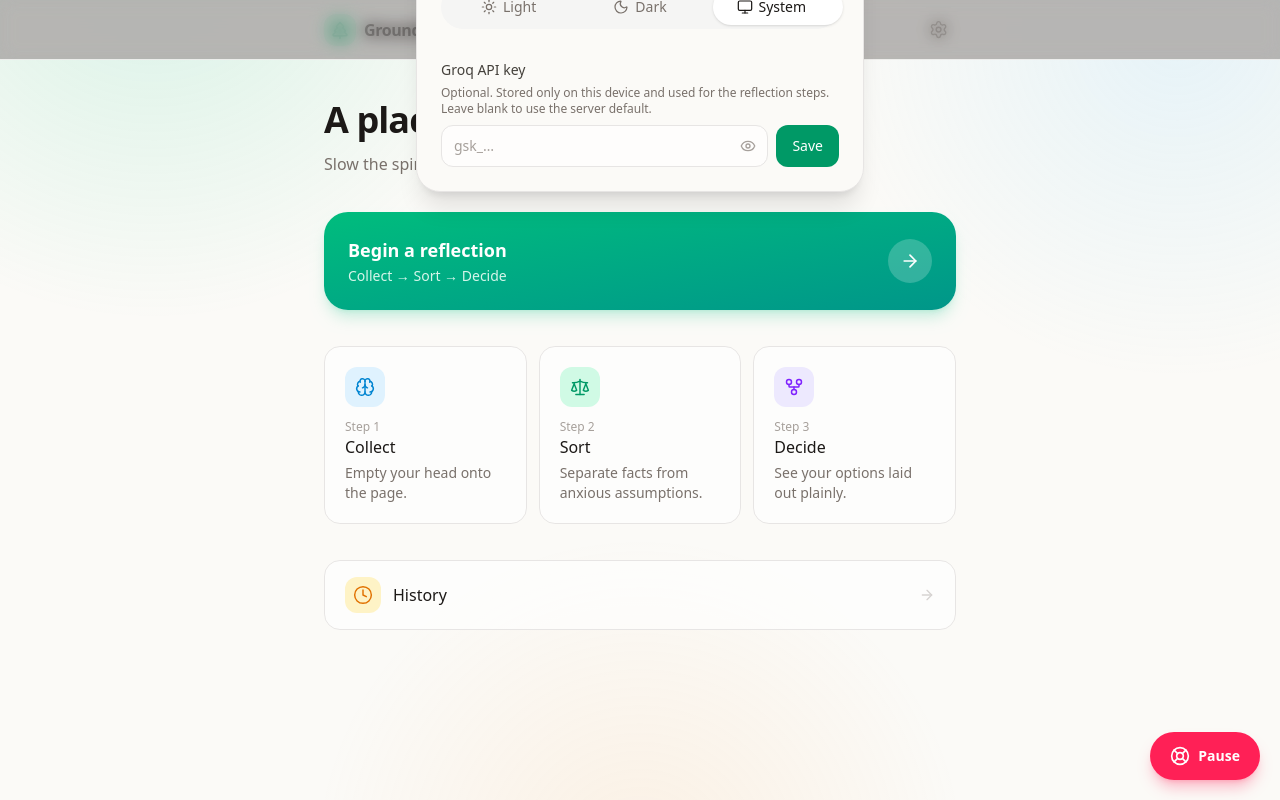
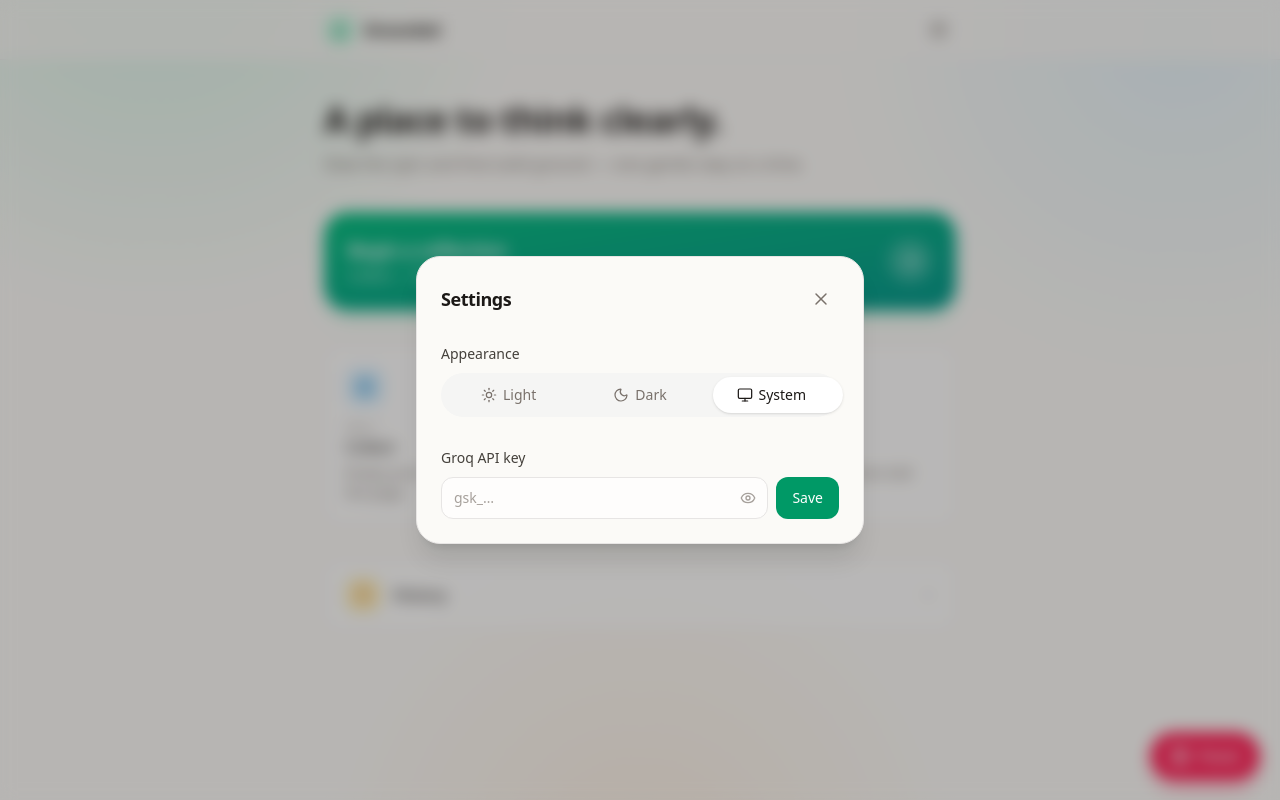
Before and after one commit to g1ngerBrad/Grounded, a Next.js app: page / in a window 1280 px wide. Both pictures are taken after a click on the button "Settings". Built offline with nearby package versions, Linux system fonts and the light colour scheme.

Commit message:
settings update

```diff
--- a/components/Settings.tsx
+++ b/components/Settings.tsx
@@ -1,6 +1,7 @@
 "use client";
 
 import { useEffect, useRef, useState } from "react";
+import { createPortal } from "react-dom";
 import { useTheme } from "next-themes";
 import { Settings as SettingsIcon, Sun, Moon, Monitor, X, Check, Eye, EyeOff } from "lucide-react";
 import { getGroqKey, setGroqKey } from "@/lib/settings";
@@ -41,9 +42,9 @@ function SettingsModal({ onClose }: { onClose: () => void }) {
     };
   }, [onClose]);
 
-  return (
+  return createPortal(
     <div
-      className="fixed inset-0 z-[70] flex items-end justify-center bg-stone-900/30 p-0 backdrop-blur-sm sm:items-center sm:p-6"
+      className="fixed inset-0 z-[70] flex items-center justify-center overflow-y-auto bg-stone-900/30 p-4 backdrop-blur-sm sm:p-6"
       onClick={onClose}
     >
       <div
@@ -51,7 +52,7 @@ function SettingsModal({ onClose }: { onClose: () => void }) {
         aria-modal="true"
         aria-label="Settings"
         onClick={(e) => e.stopPropagation()}
-        className="animate-rise w-full max-w-md rounded-t-3xl border border-stone-200 bg-[var(--bg)] p-6 shadow-xl dark:border-stone-800 sm:rounded-3xl"
+        className="animate-rise my-auto w-full max-w-md rounded-3xl border border-stone-200 bg-[var(--bg)] p-6 shadow-xl dark:border-stone-800"
       >
         <div className="flex items-center justify-between">
           <h2 className="text-lg font-semibold tracking-tight">Settings</h2>
@@ -70,7 +71,8 @@ function SettingsModal({ onClose }: { onClose: () => void }) {
           <GroqKeyField />
         </div>
       </div>
-    </div>
+    </div>,
+    document.body,
   );
 }
 
@@ -142,9 +144,6 @@ function GroqKeyField() {
       <label htmlFor="groq-key" className="text-sm font-medium text-stone-700 dark:text-stone-300">
         Groq API key
       </label>
-      <p className="mt-1 text-xs text-stone-500 dark:text-stone-400">
-        Optional. Stored only on this device and used for the reflection steps. Leave blank to use the server default.
-      </p>
       <div className="mt-2 flex gap-2">
         <div className="relative flex-1">
           <input
--- a/next.config.ts
+++ b/next.config.ts
@@ -1,7 +1,7 @@
 import type { NextConfig } from "next";
 
 const nextConfig: NextConfig = {
-  allowedDevOrigins: ["10.112.3.107"],
+  allowedDevOrigins: ["10.112.3.107", "10.112.3.87"],
   async headers() {
     return [
       {
```
